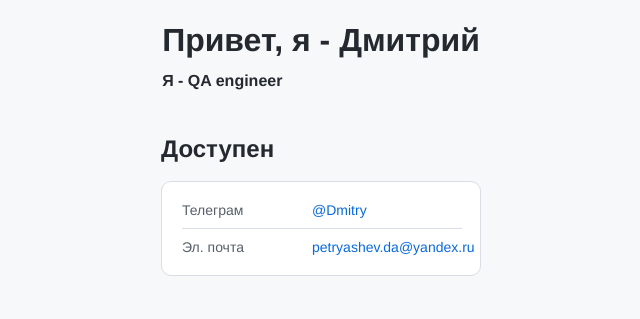
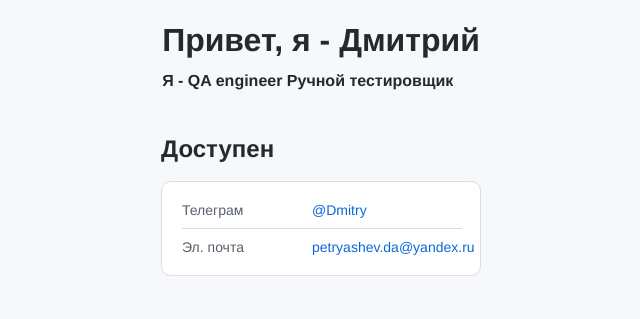
Before and after one commit to DmitryPetryashev/DmitryPetryashev.github.io, a plain HTML site: page index.html in a window 1280 px wide. Shown: the part 353-672 px from the top of the page, without its empty margins (319-959 px from the left). Drawn offline with Linux system fonts and the light colour scheme.

Commit message:
добавил ручной тестировщик

```diff
--- a/index.html
+++ b/index.html
@@ -12,7 +12,7 @@
     <header class="header">
       <img src="./avatar2.png" height="300" width="300" alt="avatar" class="header__avatar" />
       <h1 class="header__title">Привет, я - Дмитрий</h1>
-      <h3 class="header__subtitle">Я - QA engineer</h3>
+      <h3 class="header__subtitle">Я - QA engineer Ручной тестировщик</h3>
     </header>
     <main>
       <section class="links">
```
